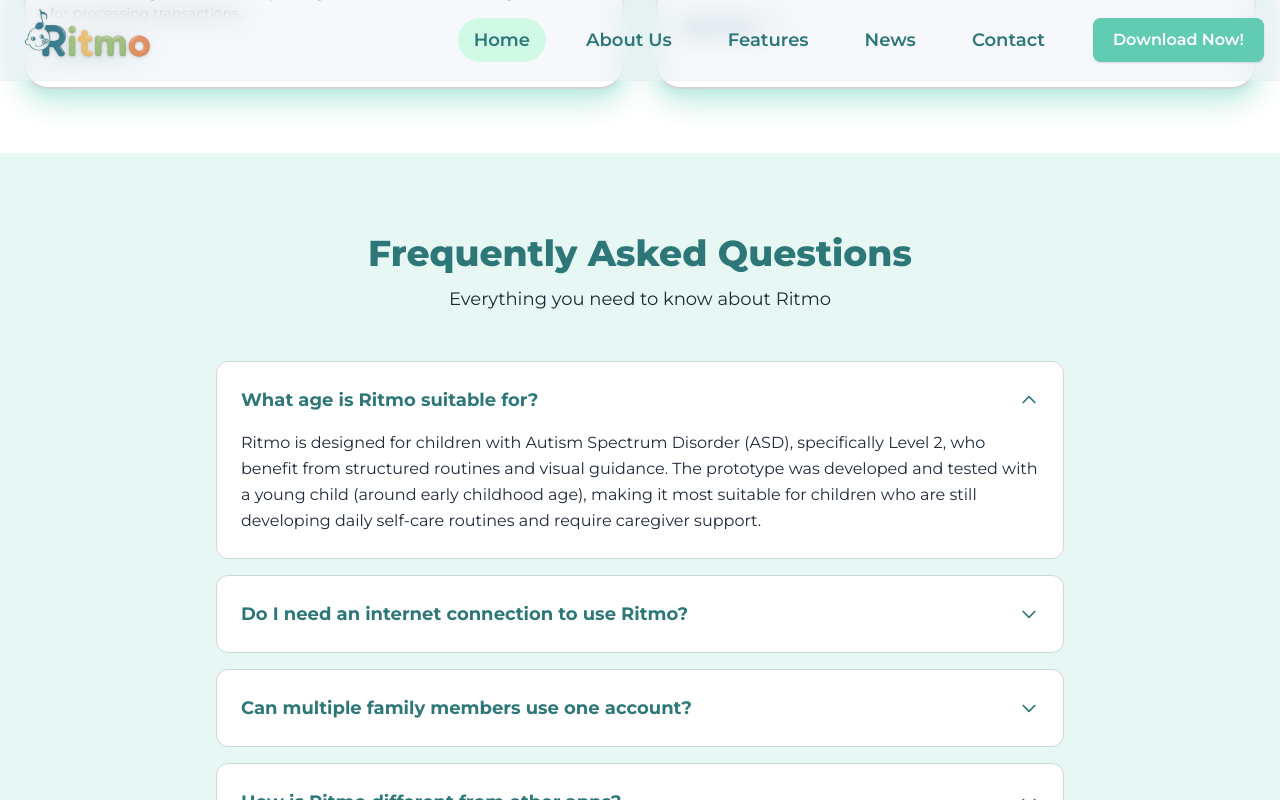
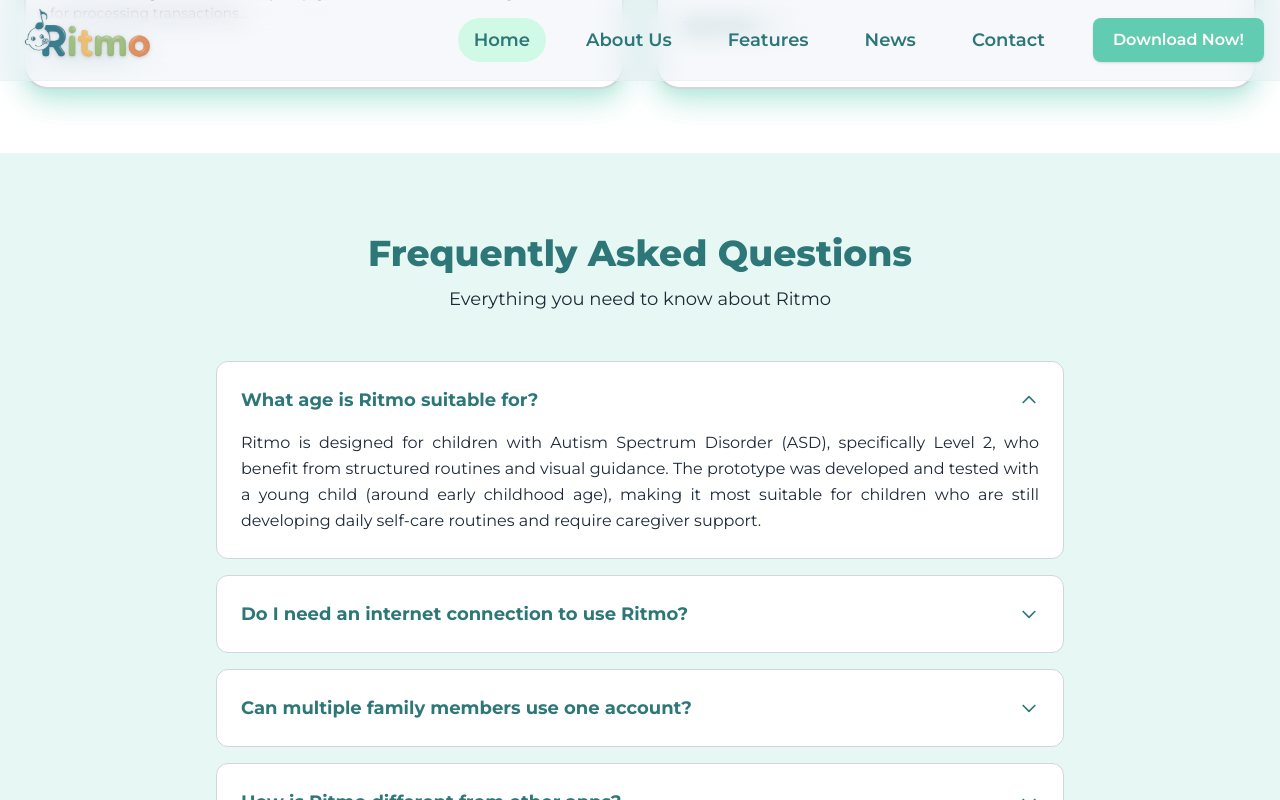
Before and after one commit to johnkarlmolina/ritmo-2.0, a React (Vite) app: page / in a window 1280 px wide. Both pictures are taken after a click on the button "What age is Ritmo suitable for?". Shown: the part 4226-5026 px from the top of the page. Built offline with nearby package versions, Linux system fonts and the light colour scheme.

Commit message:
justify faqs page

```diff
--- a/src/Index.tsx
+++ b/src/Index.tsx
@@ -620,7 +620,7 @@
               className={`overflow-hidden transition-all duration-500 ease-in-out ${openIndex === index ? 'max-h-[1000px] opacity-100 mt-4' : 'max-h-0 opacity-0'}`}
             >
               {faq.isSpecial ? (
-                <div className="leading-relaxed" style={{ color: 'oklch(27.8% 0.033 256.848)' }}>
+                <div className="leading-relaxed text-justify" style={{ color: 'oklch(27.8% 0.033 256.848)' }}>
                   <p className="mb-3">Ritmo is specifically designed for children with Level 2 Autism, unlike many general routine apps. It features:</p>
                   <ul className="space-y-2 ml-4">
                     <li className="flex items-start"><span className="mr-3 text-[#61CCB2] font-bold text-xl">•</span><span>Visual schedules and step-by-step guidance</span></li>
@@ -632,7 +632,7 @@
                   <p className="mt-3">These features help reduce anxiety, increase independence, and improve consistency in daily routines.</p>
                 </div>
               ) : (
-                <p className="leading-relaxed" style={{ color: 'oklch(27.8% 0.033 256.848)' }}>
+                <p className="leading-relaxed text-justify" style={{ color: 'oklch(27.8% 0.033 256.848)' }}>
                   {faq.answer}
                 </p>
               )}
```
